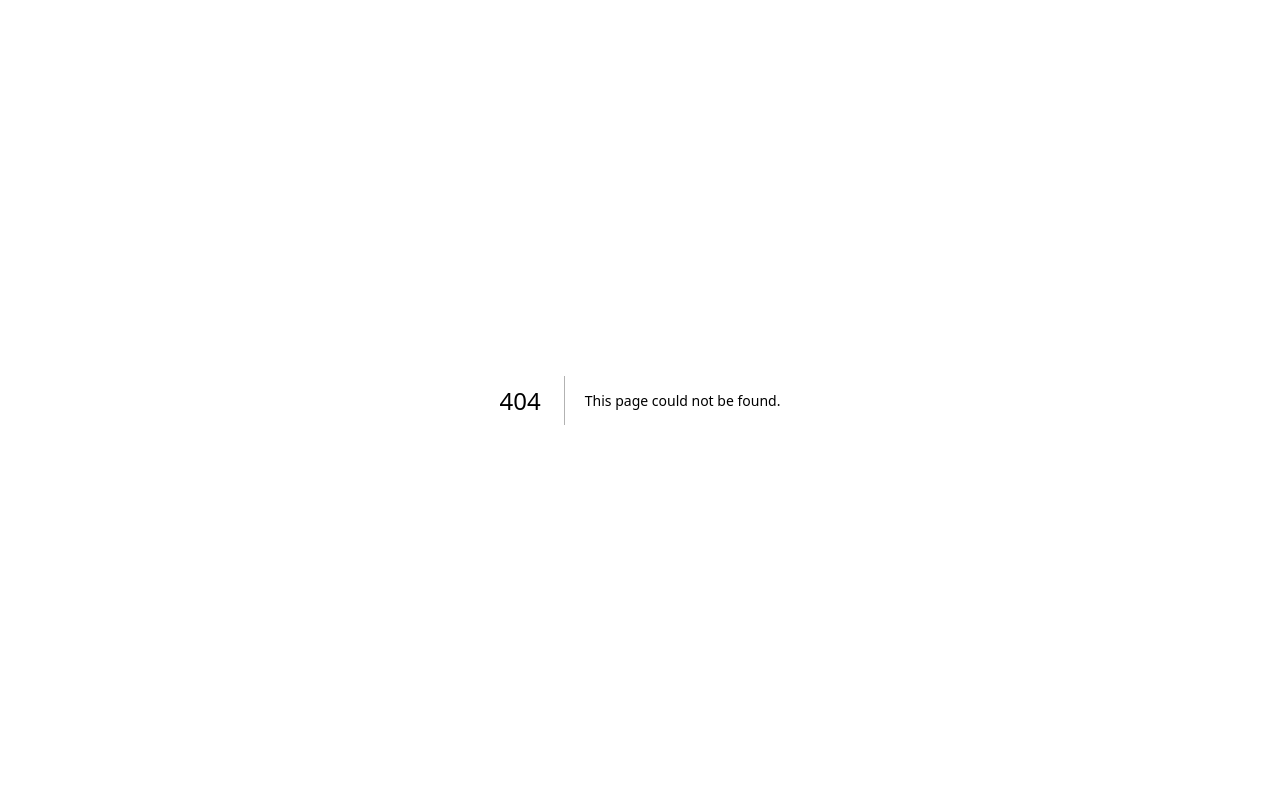
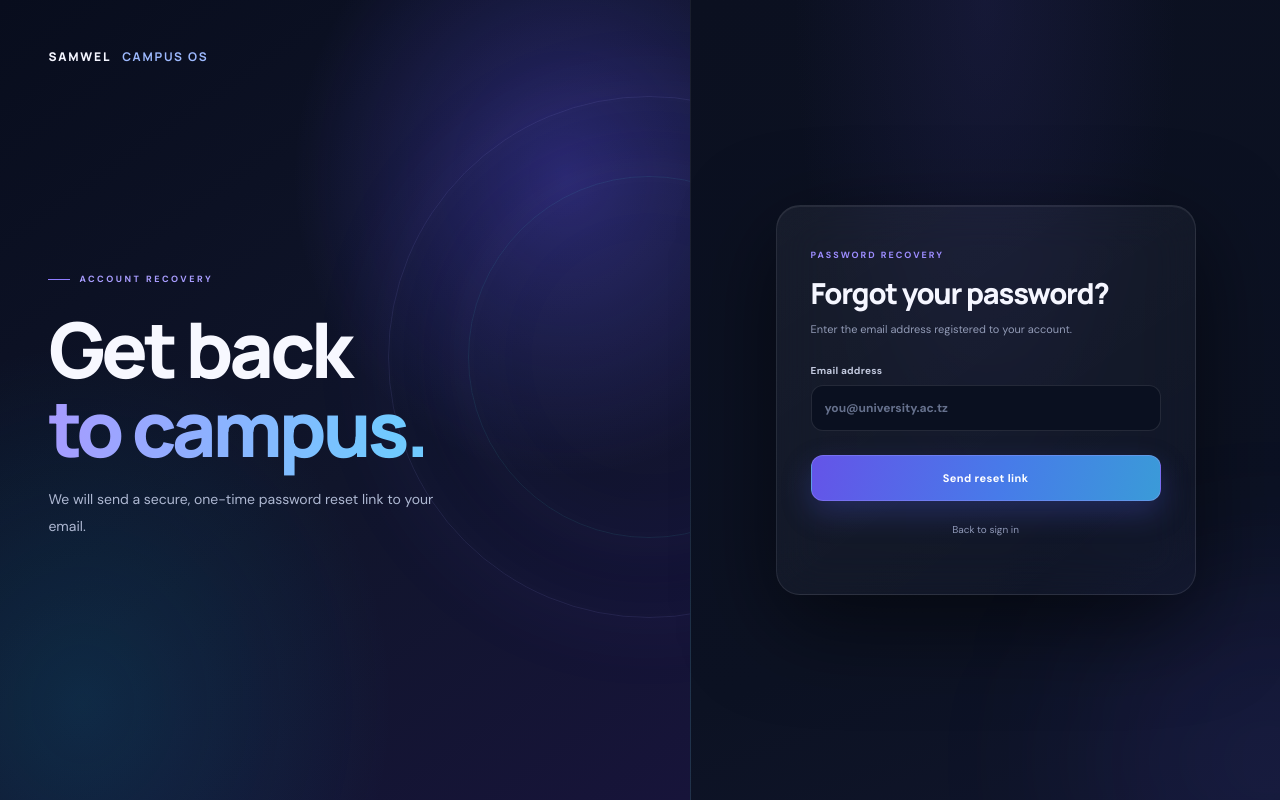
Before and after one commit to NexusEngineer-sam/smartAPP, a Next.js app: page /forgot-password in a window 1280 px wide. Before the commit this address had no page. Built offline with nearby package versions, Linux system fonts and the light colour scheme.

Commit message:
Implement secure email password recovery

```diff
--- /dev/null
+++ b/app/forgot-password/page.tsx
@@ -0,0 +1,21 @@
+"use client";
+import { FormEvent, useState } from "react";
+import Link from "next/link";
+
+export default function ForgotPasswordPage() {
+  const [email, setEmail] = useState("");
+  const [message, setMessage] = useState("");
+  const [busy, setBusy] = useState(false);
+  const [error, setError] = useState("");
+  async function submit(e: FormEvent) {
+    e.preventDefault(); setBusy(true); setMessage(""); setError("");
+    try {
+      const response = await fetch("/api/auth/forgot-password", { method: "POST", headers: { "Content-Type": "application/json" }, body: JSON.stringify({ email }) });
+      const data = await response.json();
+      if (!response.ok) throw new Error(data.error || "Imeshindikana kutuma ombi.");
+      setMessage(data.message || "Kama akaunti ipo, utatumwa link ya kubadilisha password.");
+    } catch (err) { setError(err instanceof Error ? err.message : "Jaribu tena."); }
+    finally { setBusy(false); }
+  }
+  return <main className="auth-shell"><section className="auth-art"><div className="brand">SAMWEL <b>CAMPUS OS</b></div><div className="art-copy"><span className="eyebrow">ACCOUNT RECOVERY</span><h1>Get back<br/><em>to campus.</em></h1><p>We will send a secure, one-time password reset link to your email.</p></div></section><section className="auth-form-wrap"><form className="auth-card" onSubmit={submit}><span className="eyebrow">PASSWORD RECOVERY</span><h2>Forgot your password?</h2><p className="muted">Enter the email address registered to your account.</p><label>Email address<input type="email" required autoComplete="email" value={email} onChange={e=>setEmail(e.target.value)} placeholder="you@university.ac.tz"/></label>{error && <p className="form-error" role="alert">{error}</p>}{message && <p role="status">{message}</p>}<button className="primary-btn" disabled={busy}>{busy ? "Sending…" : "Send reset link"}</button><p className="switch-auth"><Link href="/login">Back to sign in</Link></p></form></section></main>;
+}
```
